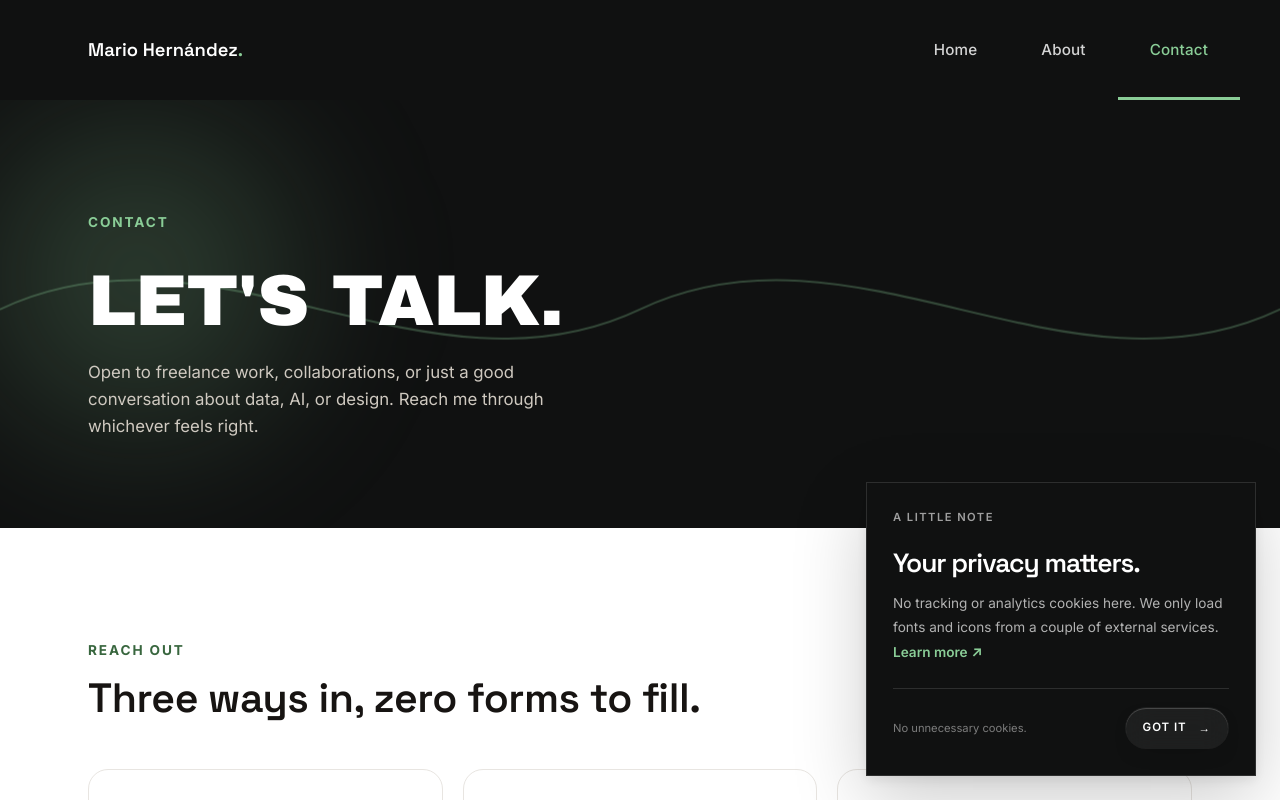
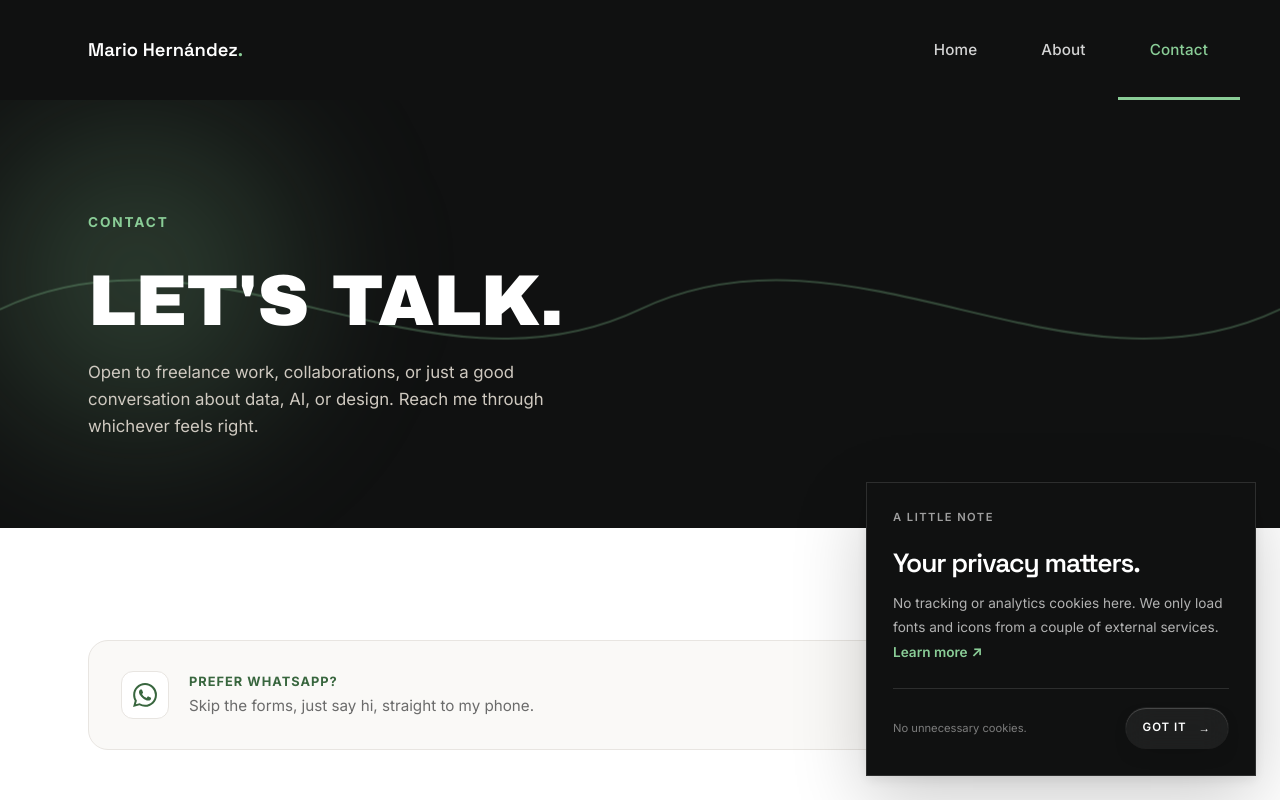
Before and after one commit to MarioHernandezDev/codifiko, a Nuxt app: page /contact in a window 1280 px wide. Shown: the top 800 px of the page. Built offline with nearby package versions, Linux system fonts and the light colour scheme.

Commit message:
Update cambios

```diff
--- a/src/pages/contact.vue
+++ b/src/pages/contact.vue
@@ -1,4 +1,8 @@
 <script setup>
+const whatsappNumber = '34601613299'
+const whatsappMessage = 'Hola Mario, me gustaría hablar contigo.'
+const whatsappHref = `https://wa.me/${whatsappNumber}?text=${encodeURIComponent(whatsappMessage)}`
+
 const methods = [
   {
     label: 'Phone',
@@ -33,6 +37,31 @@ const methods = [
       Reach me through whichever feels right.</template
     >
   </PageHero>
+
+  <section class="contact-whatsapp-section section">
+    <div class="container">
+      <div class="contact-whatsapp">
+        <span class="contact-whatsapp__icon" aria-hidden="true">
+          <svg viewBox="0 0 24 24" fill="currentColor">
+            <path d="M17.472 14.382c-.297-.149-1.758-.867-2.03-.967-.273-.099-.471-.148-.67.15-.197.297-.767.966-.94 1.164-.173.199-.347.223-.644.075-.297-.15-1.255-.463-2.39-1.475-.883-.788-1.48-1.761-1.653-2.059-.173-.297-.018-.458.13-.606.134-.133.298-.347.446-.52.149-.174.198-.298.298-.497.099-.198.05-.371-.025-.52-.075-.149-.669-1.612-.916-2.207-.242-.579-.487-.5-.669-.51-.173-.008-.371-.01-.57-.01-.198 0-.52.074-.792.372-.272.297-1.04 1.016-1.04 2.479 0 1.462 1.065 2.875 1.213 3.074.149.198 2.096 3.2 5.077 4.487.709.306 1.262.489 1.694.625.712.227 1.36.195 1.871.118.571-.085 1.758-.719 2.006-1.413.248-.694.248-1.289.173-1.413-.074-.124-.272-.198-.57-.347m-5.421 7.403h-.004a9.87 9.87 0 0 1-5.031-1.378l-.361-.214-3.741.982.998-3.648-.235-.374a9.86 9.86 0 0 1-1.51-5.26c.001-5.45 4.436-9.884 9.888-9.884 2.64 0 5.122 1.03 6.988 2.898a9.825 9.825 0 0 1 2.893 6.994c-.003 5.45-4.437 9.884-9.885 9.884m8.413-18.297A11.815 11.815 0 0 0 12.05 0C5.495 0 .16 5.335.157 11.892c0 2.096.547 4.142 1.588 5.945L.057 24l6.305-1.654a11.882 11.882 0 0 0 5.683 1.448h.005c6.554 0 11.89-5.335 11.893-11.893a11.821 11.821 0 0 0-3.48-8.413" />
+          </svg>
+        </span>
+
+        <div class="contact-whatsapp__copy">
+          <p class="contact-whatsapp__eyebrow">Prefer WhatsApp?</p>
+          <p class="contact-whatsapp__text">Skip the forms, just say hi, straight to my phone.</p>
+        </div>
+
+        <a :href="whatsappHref" target="_blank" rel="noopener noreferrer" class="btn btn--glass-green contact-whatsapp__submit">
+          <span class="btn__label">
+            <span class="btn__label-text">Chat on WhatsApp</span>
+            <span class="btn__label-text btn__label-text--clone" aria-hidden="true">Chat on WhatsApp</span>
+          </span>
+          <i aria-hidden="true">&rarr;</i>
+        </a>
+      </div>
+    </div>
+  </section>
 
   <section class="contact-methods section">
     <div class="container">
@@ -260,6 +289,63 @@ const methods = [
   color: var(--color-text-muted);
 }
 
+.contact-whatsapp-section {
+  padding-bottom: 0;
+}
+
+.contact-whatsapp {
+  display: flex;
+  flex-wrap: wrap;
+  align-items: center;
+  gap: 20px;
+  padding: 28px 32px;
+  border-radius: 20px;
+  border: 1px solid var(--color-border);
+  background: var(--color-surface);
+}
+
+.contact-whatsapp__icon {
+  flex-shrink: 0;
+  display: flex;
+  align-items: center;
+  justify-content: center;
+  width: 48px;
+  height: 48px;
+  border-radius: 12px;
+  background: #ffffff;
+  border: 1px solid var(--color-border);
+  color: var(--color-accent-dark);
+}
+
+.contact-whatsapp__icon svg {
+  width: 24px;
+  height: 24px;
+}
+
+.contact-whatsapp__copy {
+  flex: 1;
+  min-width: 200px;
+}
+
+.contact-whatsapp__eyebrow {
+  font-size: 0.8rem;
+  font-weight: 700;
+  letter-spacing: 0.08em;
+  text-transform: uppercase;
+  color: var(--color-accent-dark);
+}
+
+.contact-whatsapp__text {
+  margin-top: 4px;
+  font-size: 0.95rem;
+  color: var(--color-text-muted);
+}
+
+.contact-whatsapp__submit {
+  flex-shrink: 0;
+  margin-left: auto;
+}
+
 @media (max-width: 800px) {
   .contact-methods__grid {
     grid-template-columns: 1fr;
@@ -270,5 +356,17 @@ const methods = [
     align-items: flex-start;
     gap: 16px;
   }
+
+  .contact-whatsapp {
+    flex-direction: column;
+    align-items: stretch;
+    text-align: center;
+  }
+
+  .contact-whatsapp__submit {
+    margin-left: 0;
+    width: 100%;
+    justify-content: center;
+  }
 }
 </style>
```
